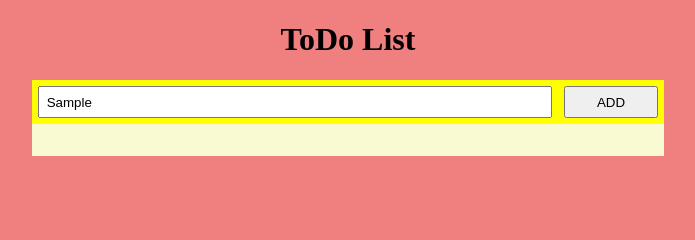
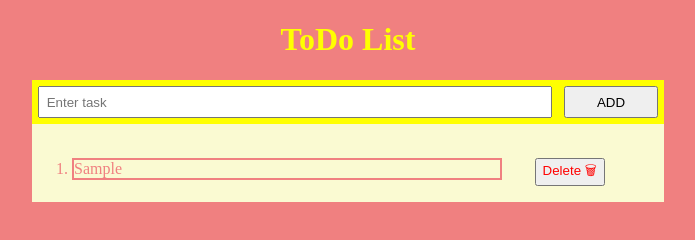
Before and after one commit to Kushagra-Raghuvanshi/Intranet-Web-Development, a plain HTML site: page To-do_list/index.html in a window 1280 px wide. Both pictures are taken after typing "Sample" into the empty fields and a click on the button "ADD". Shown: the whole page, without its empty margins (292-987 px from the left). Drawn offline with Linux system fonts and the light colour scheme.

Commit message:
Add files via upload

```diff
--- a/To-do_list/app.js
+++ b/To-do_list/app.js
@@ -1,12 +1,29 @@
 function newElement(){
+  var ol = document.querySelector(".list")
   var li = document.createElement('li');
+  var span = document.createElement('span')
+
+  var del_button = document.createElement('button')
+  del_button.innerText = 'Delete 🗑'
+  del_button.className = 'delete_button'
+  del_button.onclick = function(){
+    ol.removeChild(this.parentElement);
+  };
+
   var inputValue = document.querySelector(".input_task").value;
-  li.appendChild(document.createTextNode(inputValue));
+  span.appendChild(document.createTextNode(inputValue));
+
   if (inputValue === '') {
   alert("You must write something!");
   } else {
-  document.querySelector(".list").appendChild(li);
+
+  li.appendChild(del_button)
+  li.appendChild(span)
+  ol.appendChild(li);
+
   document.querySelector(".input_task").value = ""
+
+
 
   }
 }
@@ -18,3 +35,9 @@ document.querySelector("input").addEventListener("keydown", function(event) {
       newElement();
     }
   });
+
+var button = document.querySelector('.Add_button');
+
+button.onclick = function(){
+  newElement();
+};
--- a/To-do_list/style.css
+++ b/To-do_list/style.css
@@ -4,6 +4,7 @@ html{
 
 h1{
     text-align: center;
+    color: yellow;
 }
 
 .container{
@@ -34,9 +35,21 @@ h1{
 }
 
 .list_box li{
-    border: 2px solid lightcoral;
-    width: 70%;
+    width: 90%;
     margin-top: 3%;
     color: lightcoral;
 
 }
+
+.list_box li span {
+    border: 2px solid lightcoral;
+    display: inline-block;
+    width: 80%;
+}
+
+.list_box li button{
+    display: flex;
+    color: red;
+    position: relative;
+    float: right;
+}
```
